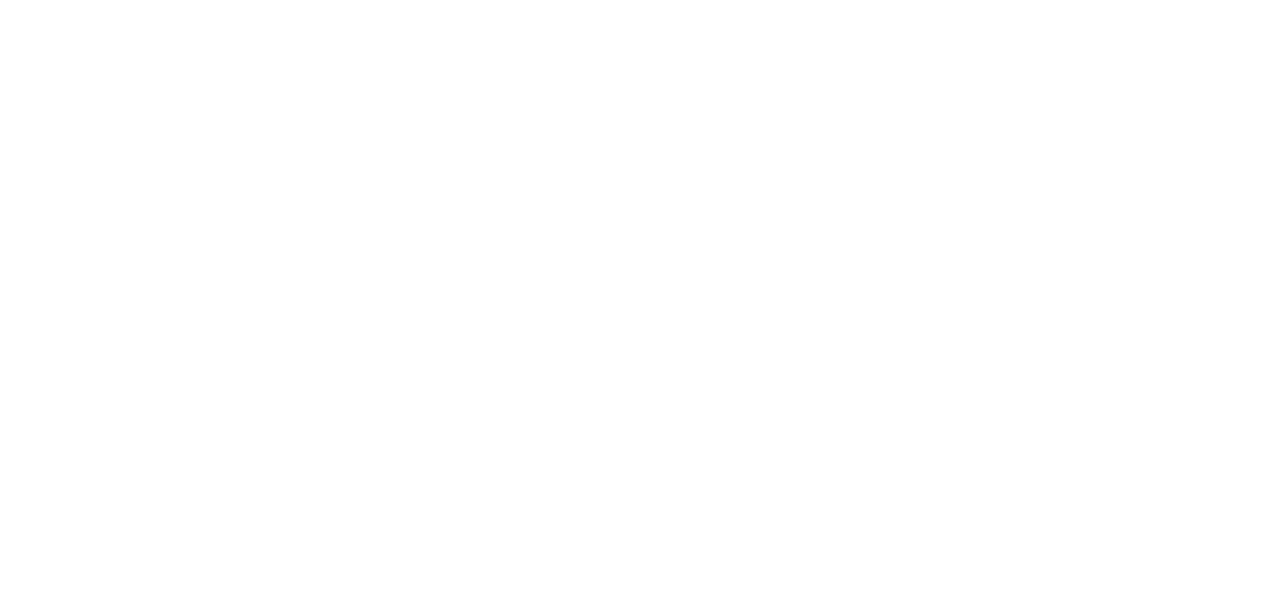
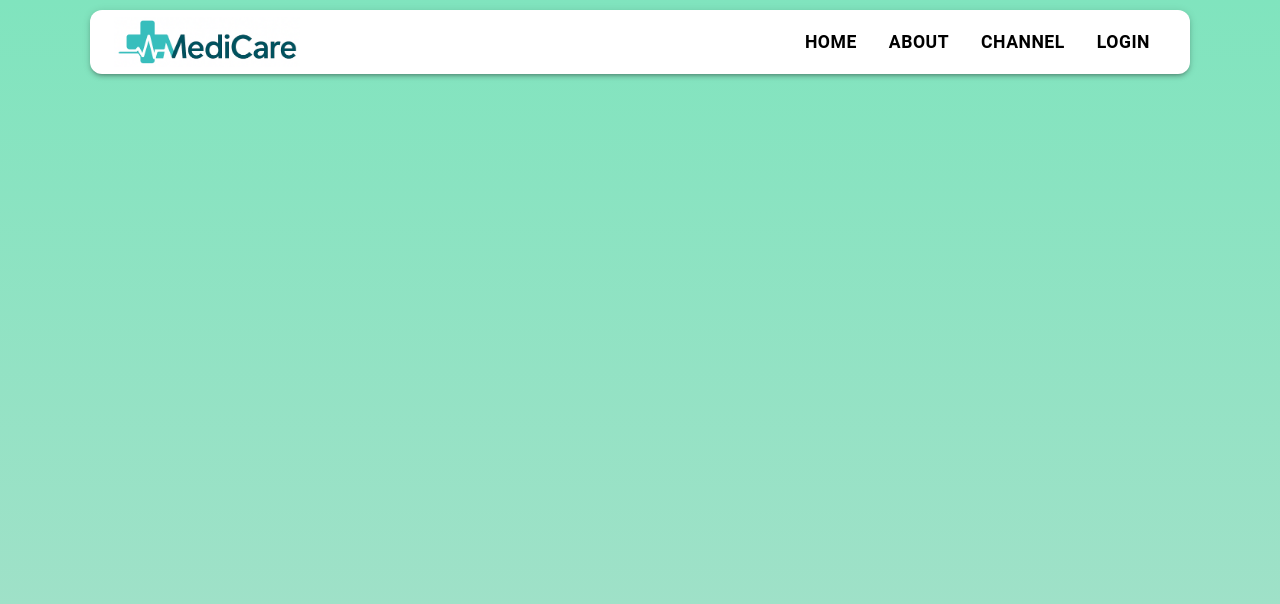
Before and after one commit to Chehan001/mini-project-medical-center-management-system-frontend, a React (Create React App) app: page /channel in a window 1280 px wide. Before the commit this address had no page. Shown: the top 604 px of the page. Built offline with nearby package versions, Linux system fonts and the light colour scheme.

Commit message:
channeling_page_updated

```diff
--- a/src/App.js
+++ b/src/App.js
@@ -4,7 +4,8 @@
 import LoginRegister from './components/LoginRegister';
 import UserProfil from './components/userProfil';
 import ResetPassword from './components/ResetPassword';
-import About from './components/About'; // ✅ PascalCase
+import About from './components/About';
+import Channel from './components/Channel';
 
 const App = () => {
   return (
@@ -12,9 +13,11 @@
       <Routes>
         <Route path="/" element={<HomePage />} />
         <Route path="/about" element={<About />} />
+        <Route path="/channel" element={<Channel />} /> {/* Add Channel route */}
         <Route path="/login" element={<LoginRegister />} />
         <Route path="/reset-password/:userId/:token" element={<ResetPassword />} />
         <Route path="/personal-data" element={<UserProfil />} />
+        <Route path="*" element={<div>404 Not Found</div>} /> {/* Optional: 404 fallback */}
       </Routes>
     </Router>
   );
--- /dev/null
+++ b/src/components/Channel.jsx
@@ -0,0 +1,28 @@
+import React from 'react';
+import NavBar from './NavBar';
+
+const Channel = () => {
+  return (
+    <div
+      style={{
+        minHeight: '100vh',
+        position: 'relative',
+        background: 'linear-gradient(to bottom, #80e4be, #a9e0cb)',
+        margin: 0,
+        padding: 0,
+        display: 'flex',
+        flexDirection: 'column',
+      }}
+    >
+      {/*  Gradient also covers NavBar */}
+      <NavBar />
+
+      {/* Page Content */}
+      <div style={{ padding: '20px', flexGrow: 1 }}>
+
+      </div>
+    </div>
+  );
+};
+
+export default Channel;
```
